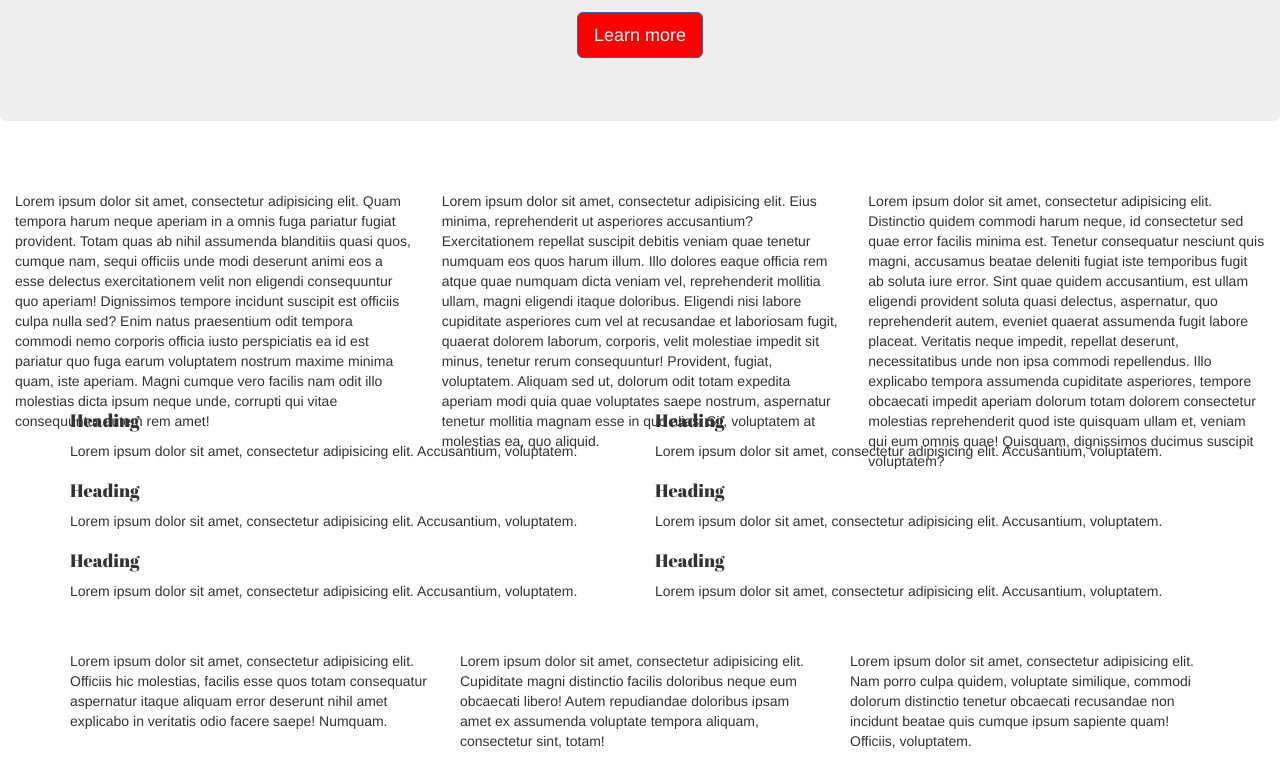
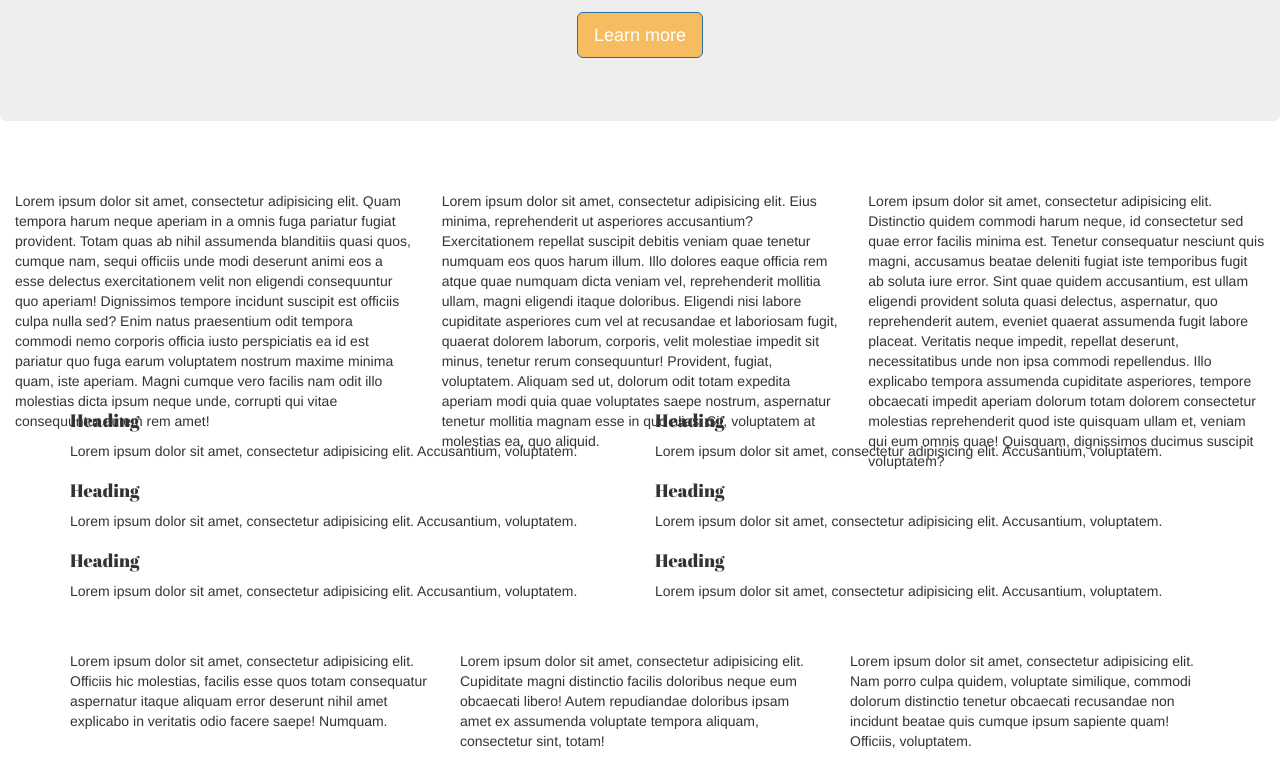
Before and after one commit to alexavanhooser/womentech, a plain HTML site: page index.html in a window 1280 px wide. Shown: the part 220-983 px from the top of the page. Drawn offline with nearby package versions, Linux system fonts and the light colour scheme.

Commit message:
changed button color

```diff
--- a/css/styles.css
+++ b/css/styles.css
@@ -1,13 +1,10 @@
 .btn-primary {
-background-color: red;
+background-color: #F6BD60;
 }
 
 .button-thing {
   text-align: center;
 }
-
-
-
 
 .col-md-4 {
   height: 50px;
```
